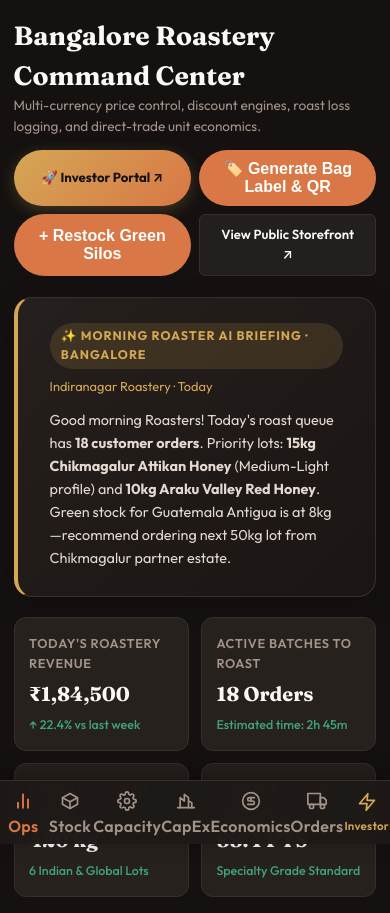
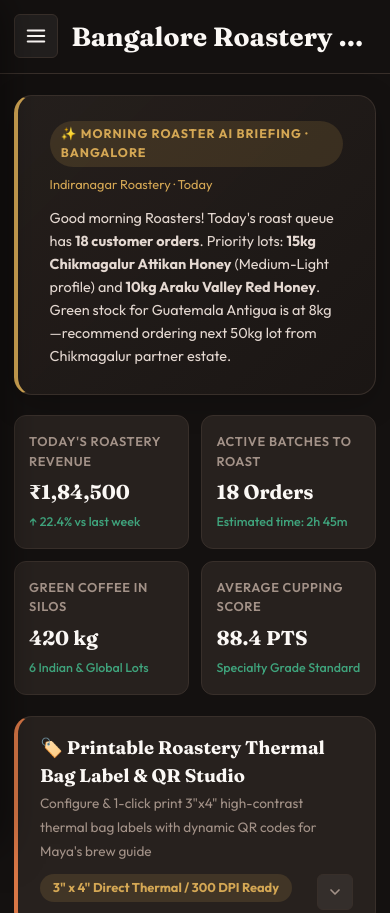
Before and after one commit to awspalem/daily-grind-coffee, a website built with Vite: page apps/admin/index.html in a window 390 px wide. Shown: the top 913 px of the page. Built offline with nearby package versions, Linux system fonts and the light colour scheme; files whose address does not match are found by name.

Commit message:
feat(admin): replace mobile bottom bar with hamburger drawer nav
- Hamburger button + off-canvas drawer (backdrop click, close button,
  and Escape all close it) replaces the fixed bottom command bar,
  which only fit ~7 of 13 nav destinations and was cutting off items
  at the screen edge. The drawer reuses the full sidebar nav list, so
  every panel is reachable.
- Top bar goes sticky on mobile with just hamburger + title; secondary
  action buttons (Investor Portal, Generate Label, Restock, Storefront
  link) are hidden there since each is already reachable from its own
  panel or the drawer, decluttering the header.
- Fix real remaining horizontal-scroll bug: the Capacity Comparison
  Matrix table had an inline min-width:820px and a non-standard
  overflow wrapper that bypassed the app's existing table->card mobile
  transform. Switched it to the shared .table-responsive wrapper (it
  already had correct data-label attributes, so no JS changes needed).

Co-Authored-By: Claude Sonnet 5 <noreply@anthropic.com>
Claude-Session: https://claude.ai/code/session_01XghUCzq2VFWNaEgSyn9c6e

```diff
--- a/apps/admin/index.html
+++ b/apps/admin/index.html
@@ -26,14 +26,15 @@
 </head>
 <body>
   <div class="admin-layout">
-    <!-- Roastery Navigation Sidebar -->
-    <aside class="admin-sidebar">
+    <!-- Roastery Navigation Sidebar (becomes a slide-in drawer on mobile) -->
+    <aside class="admin-sidebar" id="admin-sidebar">
       <div class="roastery-brand">
         <div class="brand-icon">☕</div>
         <div class="brand-meta">
           <h2>THE DAILY GRIND</h2>
           <span>Bangalore Hub · Indiranagar</span>
         </div>
+        <button class="sidebar-close-btn" id="btn-close-sidebar" aria-label="Close menu">✕</button>
       </div>
 
       <nav>
@@ -63,9 +64,15 @@
       </div>
     </aside>
 
+    <!-- Tap-outside-to-close overlay for the mobile drawer -->
+    <div class="sidebar-backdrop" id="sidebar-backdrop"></div>
+
     <!-- Main Operational Workspace -->
     <main class="admin-main">
       <div class="top-bar">
+        <button class="hamburger-btn" id="btn-mobile-menu" aria-label="Open menu" aria-expanded="false">
+          <svg viewBox="0 0 24 24" fill="none" stroke="currentColor" stroke-width="2.2" stroke-linecap="round"><line x1="3" y1="6" x2="21" y2="6"></line><line x1="3" y1="12" x2="21" y2="12"></line><line x1="3" y1="18" x2="21" y2="18"></line></svg>
+        </button>
         <div class="page-headline">
           <h1>Bangalore Roastery Command Center</h1>
           <p>Multi-currency price control, discount engines, roast loss logging, and direct-trade unit economics.</p>
@@ -673,8 +680,8 @@
               <span style="font-size: 0.78rem; color: var(--text-muted);">Click any row to test batch size</span>
             </div>
 
-            <div style="overflow-x: auto; -webkit-overflow-scrolling: touch; border-radius: var(--radius-sm); border: 1px solid var(--admin-border);">
-              <table class="data-table" id="capacity-comparison-table" style="margin: 0; min-width: 820px;">
+            <div class="table-responsive" style="border-radius: var(--radius-sm); border: 1px solid var(--admin-border);">
+              <table class="data-table" id="capacity-comparison-table" style="margin: 0;">
                 <thead>
                   <tr>
                     <th>Batch Size</th>
@@ -1412,79 +1419,6 @@
     </main>
   </div>
 
-  <!-- Mobile-Native Bottom Command Bar for Roastery Operations -->
-  <nav class="mobile-admin-bar" aria-label="Roastery Mobile Commands">
-    <button class="admin-cmd-item active" id="mob-cmd-ops" data-tab="overview">
-      <div class="cmd-icon-wrap">
-        <svg width="20" height="20" viewBox="0 0 24 24" fill="none" stroke="currentColor" stroke-width="2" stroke-linecap="round" stroke-linejoin="round">
-          <line x1="18" y1="20" x2="18" y2="10"></line>
-          <line x1="12" y1="20" x2="12" y2="4"></line>
-          <line x1="6" y1="20" x2="6" y2="14"></line>
-        </svg>
-      </div>
-      <span>Ops</span>
-    </button>
-    <button class="admin-cmd-item" id="mob-cmd-inventory" data-tab="inventory">
-      <div class="cmd-icon-wrap">
-        <svg width="20" height="20" viewBox="0 0 24 24" fill="none" stroke="currentColor" stroke-width="2" stroke-linecap="round" stroke-linejoin="round">
-          <path d="M21 8L12 3 3 8l9 5 9-5z"></path>
-          <path d="M3 8v8l9 5 9-5V8"></path>
-          <path d="M12 13v8"></path>
-        </svg>
-      </div>
-      <span>Stock</span>
-    </button>
-    <button class="admin-cmd-item" id="mob-cmd-capacity" data-tab="capacity">
-      <div class="cmd-icon-wrap">
-        <svg width="20" height="20" viewBox="0 0 24 24" fill="none" stroke="currentColor" stroke-width="2" stroke-linecap="round" stroke-linejoin="round">
-          <circle cx="12" cy="12" r="3"></circle>
-          <path d="M19.4 15a1.65 1.65 0 0 0 .33 1.82l.06.06a2 2 0 0 1 0 2.83 2 2 0 0 1-2.83 0l-.06-.06a1.65 1.65 0 0 0-1.82-.33 1.65 1.65 0 0 0-1 1.51V21a2 2 0 0 1-2 2 2 2 0 0 1-2-2v-.09A1.65 1.65 0 0 0 9 19.4a1.65 1.65 0 0 0-1.82.33l-.06.06a2 2 0 0 1-2.83 0 2 2 0 0 1 0-2.83l.06-.06a1.65 1.65 0 0 0 .33-1.82 1.65 1.65 0 0 0-1.51-1H3a2 2 0 0 1-2-2 2 2 0 0 1 2-2h.09A1.65 1.65 0 0 0 4.6 9a1.65 1.65 0 0 0-.33-1.82l-.06-.06a2 2 0 0 1 0-2.83 2 2 0 0 1 2.83 0l.06.06a1.65 1.65 0 0 0 1.82.33H9a1.65 1.65 0 0 0 1-1.51V3a2 2 0 0 1 2-2 2 2 0 0 1 2 2v.09a1.65 1.65 0 0 0 1 1.51 1.65 1.65 0 0 0 1.82-.33l.06-.06a2 2 0 0 1 2.83 0 2 2 0 0 1 0 2.83l-.06.06a1.65 1.65 0 0 0-.33 1.82V9a1.65 1.65 0 0 0 1.51 1H21a2 2 0 0 1 2 2 2 2 0 0 1-2 2h-.09a1.65 1.65 0 0 0-1.51 1z"></path>
-        </svg>
-      </div>
-      <span>Capacity</span>
-    </button>
-    <button class="admin-cmd-item" id="mob-cmd-capex" data-tab="capex">
-      <div class="cmd-icon-wrap">
-        <svg width="20" height="20" viewBox="0 0 24 24" fill="none" stroke="currentColor" stroke-width="2" stroke-linecap="round" stroke-linejoin="round">
-          <path d="M2 20h20"></path>
-          <path d="M5 20V8l5 4V4l5 4v12"></path>
-          <path d="M19 20v-6l-4-2"></path>
-        </svg>
-      </div>
-      <span>CapEx</span>
-    </button>
-    <button class="admin-cmd-item" id="mob-cmd-econ" data-tab="economics">
-      <div class="cmd-icon-wrap">
-        <svg width="20" height="20" viewBox="0 0 24 24" fill="none" stroke="currentColor" stroke-width="2" stroke-linecap="round" stroke-linejoin="round">
-          <circle cx="12" cy="12" r="10"></circle>
-          <line x1="12" y1="8" x2="12" y2="12"></line>
-          <line x1="12" y1="16" x2="12.01" y2="16"></line>
-          <path d="M16 8h-6a2 2 0 1 0 0 4h4a2 2 0 1 1 0 4H8"></path>
-        </svg>
-      </div>
-      <span>Economics</span>
-    </button>
-    <button class="admin-cmd-item" id="mob-cmd-orders" data-tab="orders">
-      <div class="cmd-icon-wrap">
-        <svg width="20" height="20" viewBox="0 0 24 24" fill="none" stroke="currentColor" stroke-width="2" stroke-linecap="round" stroke-linejoin="round">
-          <rect x="1" y="3" width="15" height="13"></rect>
-          <polygon points="16 8 20 8 23 11 23 16 16 16 16 8"></polygon>
-          <circle cx="5.5" cy="18.5" r="2.5"></circle>
-          <circle cx="18.5" cy="18.5" r="2.5"></circle>
-        </svg>
-      </div>
-      <span>Orders</span>
-    </button>
-    <a href="/investor.html" class="admin-cmd-item" id="mob-cmd-investor" style="text-decoration:none; color:var(--gold);">
-      <div class="cmd-icon-wrap" style="color:var(--gold);">
-        <svg width="20" height="20" viewBox="0 0 24 24" fill="none" stroke="currentColor" stroke-width="2" stroke-linecap="round" stroke-linejoin="round">
-          <polygon points="13 2 3 14 12 14 11 22 21 10 12 10 13 2"></polygon>
-        </svg>
-      </div>
-      <span>Investor</span>
-    </a>
-  </nav>
-
   <script type="module" src="/src/main.ts"></script>
 </body>
 </html>
--- a/apps/admin/src/main.ts
+++ b/apps/admin/src/main.ts
@@ -70,6 +70,7 @@ class AdminPortal {
   ];
 
   async init() {
+    this.setupMobileDrawer();
     this.setupCollapsiblePanels();
     this.setupNavigation();
     this.setupPricingTable();
@@ -128,6 +129,34 @@ class AdminPortal {
     panel.querySelector('.panel-toggle')?.setAttribute('aria-expanded', 'true');
   }
 
+  private setupMobileDrawer() {
+    const sidebar = document.getElementById('admin-sidebar');
+    const backdrop = document.getElementById('sidebar-backdrop');
+    const hamburger = document.getElementById('btn-mobile-menu');
+    const closeBtn = document.getElementById('btn-close-sidebar');
+    if (!sidebar || !backdrop || !hamburger) return;
+
+    const open = () => {
+      this.triggerHaptic();
+      sidebar.classList.add('open');
+      backdrop.classList.add('visible');
+      hamburger.setAttribute('aria-expanded', 'true');
+    };
+
+    hamburger.addEventListener('click', open);
+    backdrop.addEventListener('click', () => this.closeMobileDrawer());
+    closeBtn?.addEventListener('click', () => this.closeMobileDrawer());
+    document.addEventListener('keydown', (e) => {
+      if (e.key === 'Escape') this.closeMobileDrawer();
+    });
+  }
+
+  private closeMobileDrawer() {
+    document.getElementById('admin-sidebar')?.classList.remove('open');
+    document.getElementById('sidebar-backdrop')?.classList.remove('visible');
+    document.getElementById('btn-mobile-menu')?.setAttribute('aria-expanded', 'false');
+  }
+
   private triggerHaptic() {
     if (typeof navigator !== 'undefined' && 'vibrate' in navigator) {
       try {
@@ -143,11 +172,8 @@ class AdminPortal {
       if (!tab) return;
       this.triggerHaptic();
 
-      // Sync active state on desktop sidebar and mobile command bar
+      // Sync active state on the sidebar/drawer nav
       document.querySelectorAll('.nav-item-btn').forEach((b) => {
-        b.classList.toggle('active', b.getAttribute('data-tab') === tab);
-      });
-      document.querySelectorAll('.admin-cmd-item').forEach((b) => {
         b.classList.toggle('active', b.getAttribute('data-tab') === tab);
       });
 
@@ -174,18 +200,12 @@ class AdminPortal {
         this.expandPanel(panelIdByTab[tab]);
         document.getElementById(panelIdByTab[tab])?.scrollIntoView({ behavior: 'smooth' });
       }
-    };
-
-    // Sidebar navigation
+
+      this.closeMobileDrawer();
+    };
+
+    // Sidebar / mobile drawer navigation
     document.querySelectorAll('.nav-item-btn').forEach((btn) => {
-      btn.addEventListener('click', (e) => {
-        const tab = (e.currentTarget as HTMLElement).getAttribute('data-tab');
-        handleTabChange(tab);
-      });
-    });
-
-    // Mobile Bottom Command Bar
-    document.querySelectorAll('.admin-cmd-item').forEach((btn) => {
       btn.addEventListener('click', (e) => {
         const tab = (e.currentTarget as HTMLElement).getAttribute('data-tab');
         handleTabChange(tab);
--- a/apps/admin/src/styles/admin.css
+++ b/apps/admin/src/styles/admin.css
@@ -97,6 +97,44 @@ body {
   display: flex;
   align-items: center;
   gap: 0.8rem;
+}
+
+.sidebar-close-btn {
+  display: none;
+  margin-left: auto;
+  min-width: 40px;
+  min-height: 40px;
+  background: rgba(255, 255, 255, 0.06);
+  border: 1px solid var(--admin-border);
+  color: var(--text-main);
+  border-radius: var(--radius-sm);
+  font-size: 1.1rem;
+  cursor: pointer;
+  align-items: center;
+  justify-content: center;
+}
+
+.hamburger-btn {
+  display: none;
+  min-width: 44px;
+  min-height: 44px;
+  background: rgba(255, 255, 255, 0.06);
+  border: 1px solid var(--admin-border);
+  color: var(--text-main);
+  border-radius: var(--radius-sm);
+  align-items: center;
+  justify-content: center;
+  cursor: pointer;
+  flex-shrink: 0;
+}
+
+.hamburger-btn svg {
+  width: 22px;
+  height: 22px;
+}
+
+.sidebar-backdrop {
+  display: none;
 }
 
 .brand-icon {
@@ -487,11 +525,6 @@ input[type="range"]::-webkit-slider-thumb {
   border-radius: 50%;
 }
 
-/* Mobile-Native Bottom Command Bar */
-.mobile-admin-bar {
-  display: none;
-}
-
 @media (max-width: 1024px) {
   .admin-layout {
     grid-template-columns: 1fr;
@@ -499,77 +532,86 @@ input[type="range"]::-webkit-slider-thumb {
     max-width: 100vw;
   }
 
+  /* Sidebar becomes an off-canvas drawer, toggled via .open (see setupMobileDrawer in main.ts) */
   .admin-sidebar {
+    position: fixed;
+    inset: 0 auto 0 0;
+    width: min(85vw, 320px);
+    z-index: 900;
+    transform: translateX(-100%);
+    transition: var(--transition);
+    box-shadow: 0 0 40px rgba(0, 0, 0, 0.5);
+    overflow-y: auto;
+  }
+
+  .admin-sidebar.open {
+    transform: translateX(0);
+  }
+
+  .sidebar-close-btn {
+    display: flex;
+  }
+
+  .sidebar-backdrop {
+    display: block;
+    position: fixed;
+    inset: 0;
+    background: rgba(0, 0, 0, 0.55);
+    opacity: 0;
+    pointer-events: none;
+    transition: var(--transition);
+    z-index: 899;
+  }
+
+  .sidebar-backdrop.visible {
+    opacity: 1;
+    pointer-events: auto;
+  }
+
+  .hamburger-btn {
+    display: flex;
+  }
+
+  /* Persistent top app bar (Jira/Bitbucket-style) so the hamburger is always reachable */
+  .top-bar {
+    position: sticky;
+    top: 0;
+    z-index: 500;
+    background: var(--admin-bg);
+    border-bottom: 1px solid var(--admin-border);
+    margin: 0 -1rem;
+    padding: 0.9rem 1rem;
+    align-items: center;
+    justify-content: flex-start;
+    gap: 0.85rem;
+    flex-wrap: nowrap;
+  }
+
+  .page-headline {
+    min-width: 0;
+    flex: 1;
+  }
+
+  .page-headline h1 {
+    white-space: nowrap;
+    overflow: hidden;
+    text-overflow: ellipsis;
+  }
+
+  /* Secondary action buttons are reachable inside their own panels; keep the mobile
+     top bar to just the hamburger + title for a clutter-free header */
+  .top-actions,
+  .page-headline p {
     display: none;
   }
 
   .admin-main {
-    padding: 1.25rem 1rem calc(84px + env(safe-area-inset-bottom, 0px));
+    padding: 0 1rem 2rem;
     gap: 1.6rem;
     width: 100%;
     max-width: 100%;
     min-width: 0;
     overflow-x: hidden;
-  }
-
-  /* Fixed Mobile Command Bar */
-  .mobile-admin-bar {
-    display: flex;
-    position: fixed;
-    bottom: 0;
-    left: 0;
-    right: 0;
-    z-index: 950;
-    height: calc(64px + env(safe-area-inset-bottom, 0px));
-    padding-bottom: env(safe-area-inset-bottom, 0px);
-    background: rgba(30, 25, 23, 0.96);
-    backdrop-filter: blur(18px);
-    -webkit-backdrop-filter: blur(18px);
-    border-top: 1px solid var(--admin-border);
-    justify-content: space-around;
-    align-items: center;
-    box-shadow: 0 -6px 24px rgba(0, 0, 0, 0.35);
-  }
-
-  .admin-cmd-item {
-    flex: 1;
-    min-height: 52px;
-    display: flex;
-    flex-direction: column;
-    align-items: center;
-    justify-content: center;
-    gap: 3px;
-    background: none;
-    border: none;
-    color: var(--text-muted);
-    font-family: var(--font-sans);
-    font-size: 0.72rem;
-    font-weight: 600;
-    letter-spacing: 0.02em;
-    cursor: pointer;
-    transition: var(--transition);
-    padding: 4px 0;
-  }
-
-  .admin-cmd-item:active {
-    transform: scale(0.92);
-  }
-
-  .admin-cmd-item.active {
-    color: var(--copper);
-  }
-
-  .admin-cmd-item.active .cmd-icon-wrap svg {
-    color: var(--copper);
-    stroke-width: 2.3;
-  }
-
-  .cmd-icon-wrap {
-    display: flex;
-    align-items: center;
-    justify-content: center;
-    width: 24px;
-    height: 24px;
   }
 
   /* 2x2 Responsive KPI Grid on Mobile (No Horizontal Scrolling) */
@@ -832,28 +874,8 @@ input[type="range"]::-webkit-slider-thumb {
 
 @media (max-width: 600px) {
   .admin-main {
-    padding: 1rem 0.85rem calc(84px + env(safe-area-inset-bottom, 0px));
+    padding: 0 0.85rem 1.5rem;
     gap: 1.3rem;
-  }
-
-  .top-bar {
-    flex-direction: column;
-    align-items: stretch;
-    gap: 0.85rem;
-  }
-
-  .top-actions {
-    display: grid;
-    grid-template-columns: 1fr 1fr;
-    gap: 0.5rem;
-    width: 100%;
-  }
-
-  .btn-admin-action, .top-actions a {
-    width: 100%;
-    padding: 0.6rem 0.6rem;
-    font-size: 0.82rem;
-    text-align: center;
   }
 
   .capacity-batch-carousel {
@@ -2079,7 +2101,7 @@ input[type="range"]::-webkit-slider-thumb {
   }
 
   .admin-sidebar,
-  .mobile-admin-bar,
+  .sidebar-backdrop,
   .top-bar,
   .kpi-grid,
   .roaster-briefing-card,
```
Also changed, not shown: apps/admin/src/main.js (+30 -12 lines).
